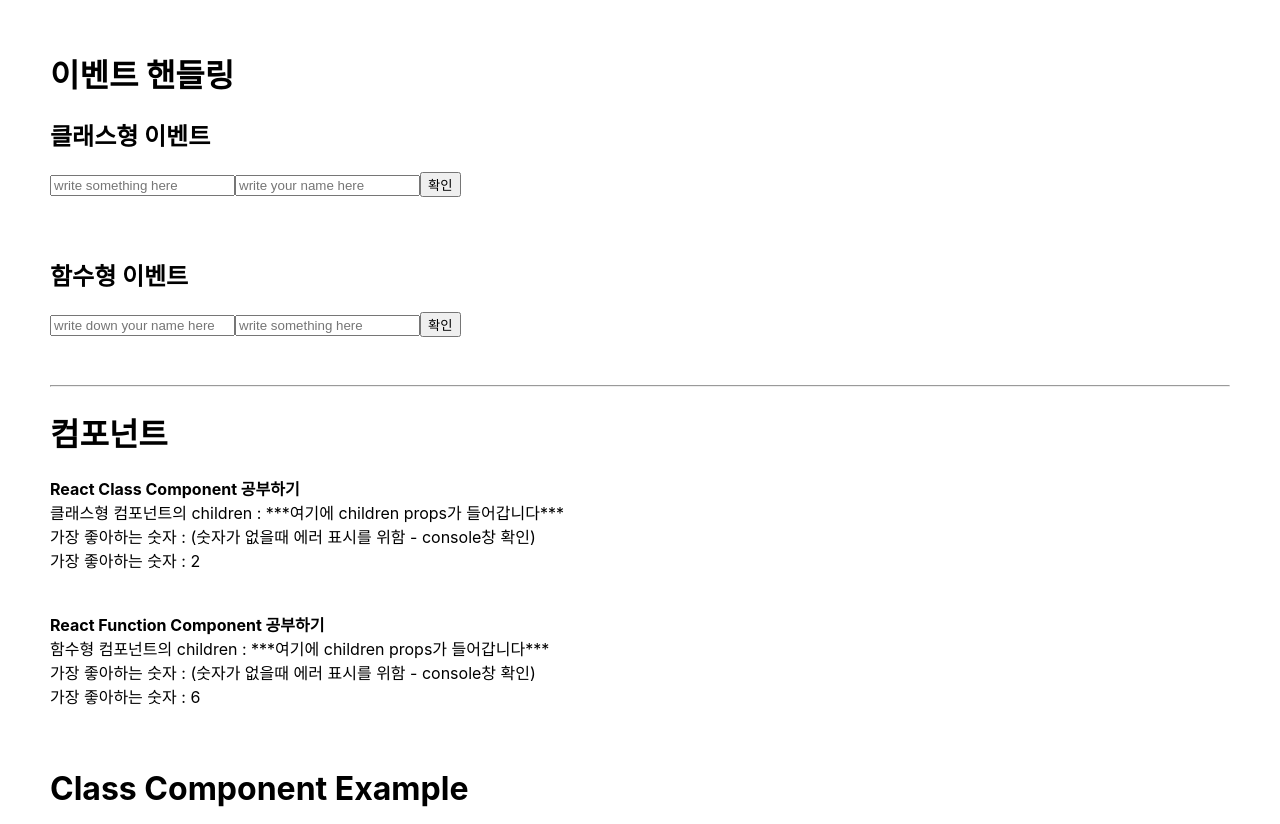
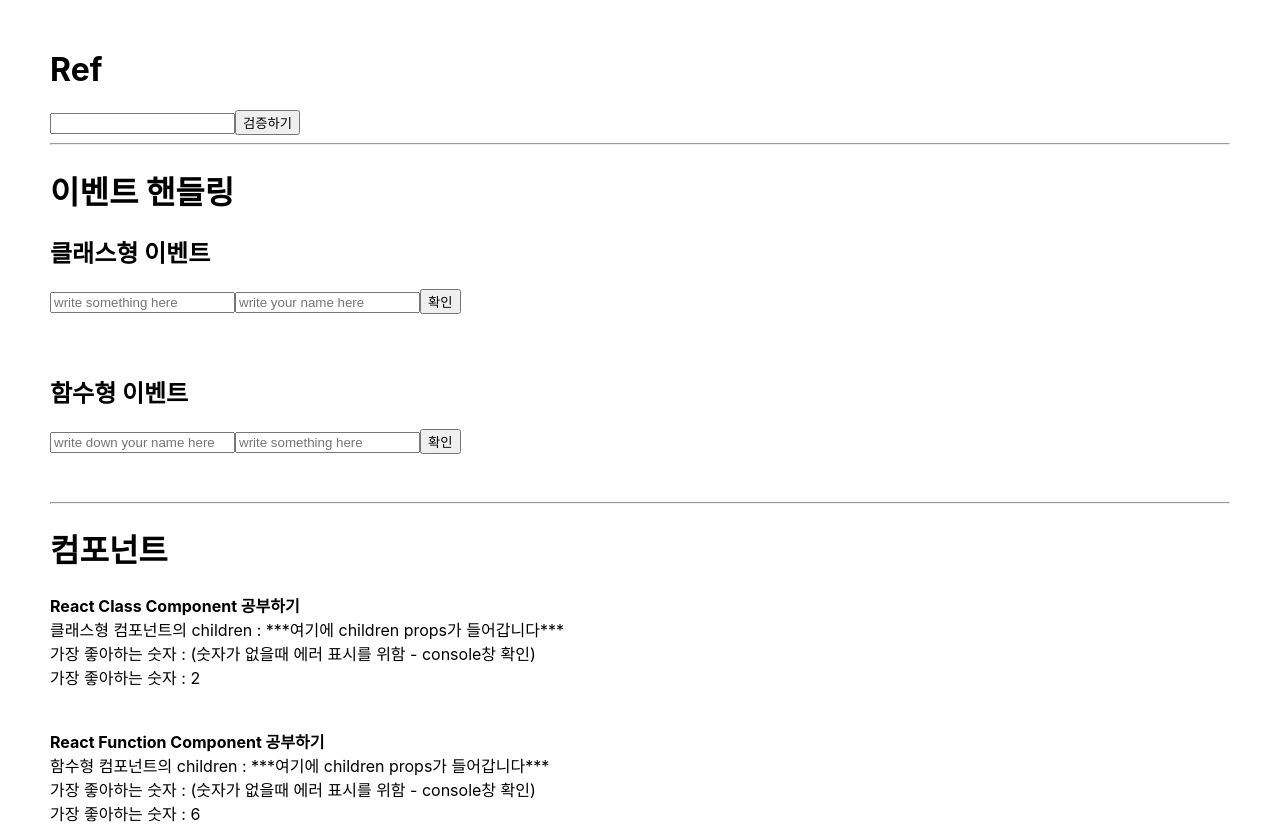
Before and after one commit to sunmerrr/react-study, a React (Create React App) app: page / in a window 1280 px wide. Shown: the top 824 px of the page. Built offline with nearby package versions, Linux system fonts and the light colour scheme.

Commit message:
ref example

```diff
--- a/src/App.js
+++ b/src/App.js
@@ -2,6 +2,7 @@
 import ClassComponent from './ClassComponent';
 import ClassComponentCounter from './ClassComponentCounter';
 import ClassEvent from './ClassEvent';
+import ClassRef from './ClassRef';
 import { FunctionComponent } from './FunctionComponent';
 import { FunctionComponentCouter } from './FunctionComponentCounter';
 import { FunctionComponentSayHi } from './FunctionComponentSayHi';
@@ -10,6 +11,10 @@
 function App() {
   return (
     <div className="App">
+      <h1>Ref</h1>
+      <ClassRef />
+
+      <hr />
       <h1>이벤트 핸들링</h1>
       <ClassEvent />
       <FunctionEvent />
--- /dev/null
+++ b/src/ClassRef.css
@@ -0,0 +1,7 @@
+.success {
+  background-color: lightgreen;
+}
+
+.failure {
+  background-color: lightcoral;
+}
--- a/src/ClassRef.js
+++ b/src/ClassRef.js
@@ -1,19 +1,44 @@
-import { Component } from 'react';
+import React, { Component } from 'react';
+import './ClassRef.css';
 
 export class ClassRef extends Component {
+  state = {
+    password: '',
+    clicked: false,
+    validated: false,
+  };
+
+  handleChange = (e) => {
+    this.setState({
+      password: e.target.value,
+    });
+  };
+
+  handleButtonClick = () => {
+    this.setState({
+      clicked: true,
+      validated: this.state.password === '0000',
+    });
+    this.inputRef.focus();
+  };
+
   inputRef = React.createRef(); // 변수에 createRef()를 담아줌
-
-  handleFocus = () => {
-    this.inputRef.current.focus();
-    // ref를 설정해준 DOM에 접근
-    // this.refName.current로 조회 가능
-  };
 
   render() {
     return (
       <div>
-        <input ref={this.inputRef} />
+        {/* <input ref={this.inputRef} /> */}
         {/* 선언해준 변수를 ref를 달고자 하는 요소에 props로 넣어줌 */}
+        <input
+          ref={(ref) => {
+            this.inputRef = ref;
+          }}
+          type="password"
+          value={this.state.password}
+          onChange={this.handleChange}
+          className={this.state.clicked ? (this.state.validated ? 'success' : 'failure') : ''}
+        />
+        <button onClick={this.handleButtonClick}>검증하기</button>
       </div>
     );
   }
```
